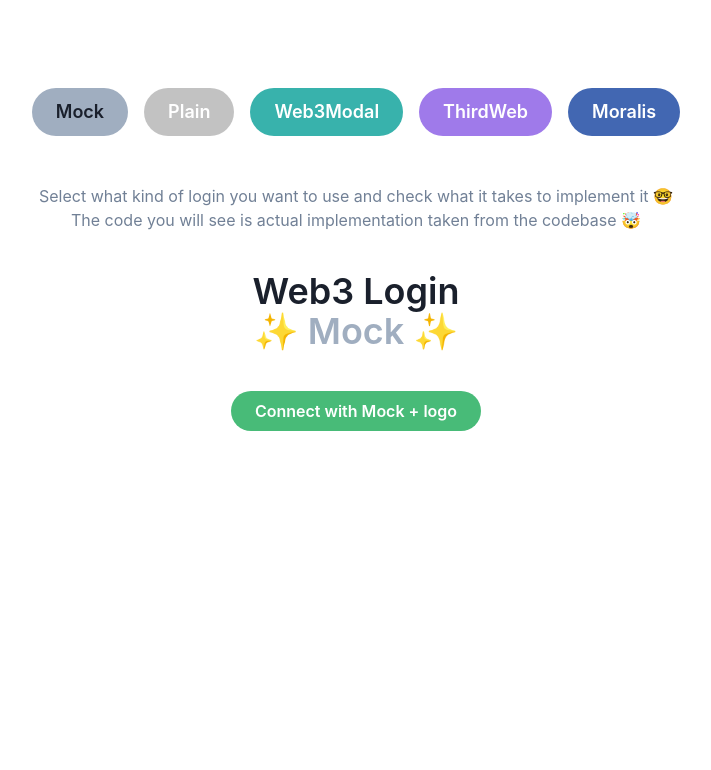
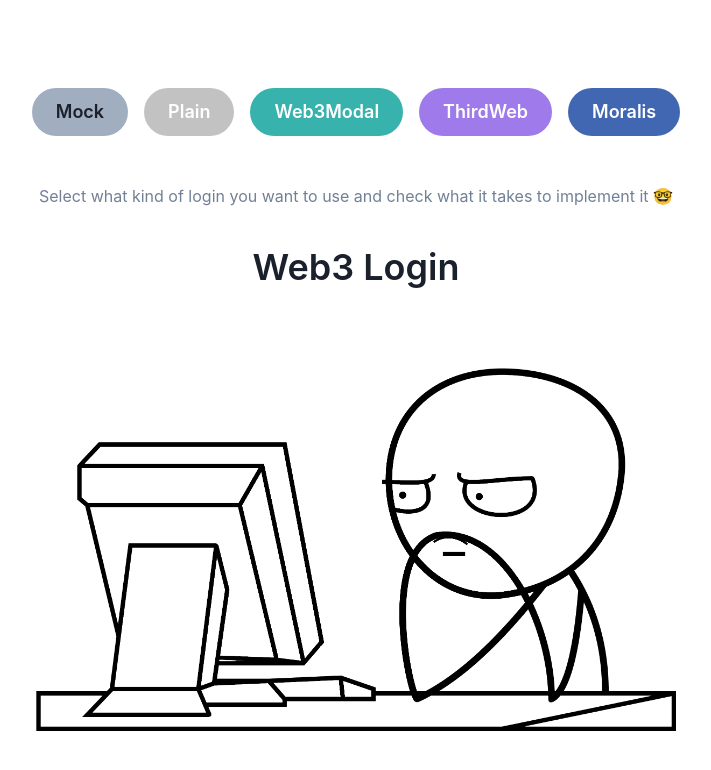
Before and after one commit to andriishupta/web3-logins, a Next.js app: page / in a window 1280 px wide. Shown: the top 770 px of the page, without its empty margins (284-995 px from the left). Built offline with nearby package versions, Linux system fonts and the light colour scheme; no server answers.

Commit message:
:feature: continue working on implementation

```diff
--- a/package.json
+++ b/package.json
@@ -2,7 +2,9 @@
   "name": "web3-logins",
   "private": true,
   "scripts": {
-    "postinstall": "npm run generate-logins",
+    "predev": "npm run generate-logins",
+    "prebuild": "npm run generate-logins",
+    "prestart": "npm run generate-logins",
     "dev": "next dev",
     "build": "next build",
     "start": "next start",
--- a/pages/index.tsx
+++ b/pages/index.tsx
@@ -1,4 +1,5 @@
 import type { NextPage } from 'next';
+import Image from 'next/image';
 import {
   Box,
   Container,
@@ -27,14 +28,14 @@
 import Mock from '../src/components/logins/Mock';
 
 const Home: NextPage = () => {
-  const { type } = useLogin();
+  const { loginType } = useLogin();
   const LoginComponent = {
     [ LoginType.Mock ]: Mock,
     [ LoginType.Plain ]: Plain,
     [ LoginType.Web3Modal ]: Web3Modal,
     [ LoginType.ThirdWeb ]: ThirdWeb,
     [ LoginType.Moralis ]: Moralis,
-  }[ type ];
+  }[ loginType! ];
 
   return (
     <>
@@ -43,7 +44,7 @@
           href="https://fonts.googleapis.com/css2?family=Caveat:wght@700&display=swap"
           rel="stylesheet"
         />
-        <title>Web3 Login Showcase | {type} </title>
+        <title>Web3 Logins Showcase {loginType ? `| ${loginType}` : ''} </title>
       </Head>
       <Container position={'relative'} maxW={'3xl'} display={'flex'} flexDirection={'column'}>
         <Stack
@@ -55,8 +56,14 @@
         >
           <LoginPicker/>
           <Heading/>
-          <LoginComponent/>
-          <DynamicCodeComponent/>
+          {loginType
+            ? <>
+              <LoginComponent/>
+              <DynamicCodeComponent/>
+              ...Description...
+            </>
+            : <Box py={{ base: 10, md: 10 }}><Image src="/placeholder.png" alt="coding meme" width={640} height={363}/></Box>
+          }
         </Stack>
       </Container>
     </>
--- a/src/components/Code.tsx
+++ b/src/components/Code.tsx
@@ -18,12 +18,12 @@
 import { useLogin } from '../core';
 
 const Code: FC = () => {
-  const { type } = useLogin();
+  const { loginType } = useLogin();
   const [codeString, setCodeString] = useState('');
 
   useEffect(() => {
-    fetch(`/${type}.login.json`).then((response) => response.json()).then(({ value }) => setCodeString(value));
-  }, [type]);
+    fetch(`/${loginType}.login.json`).then((response) => response.json()).then(({ value }) => setCodeString(value));
+  }, [loginType]);
 
   return <Box my={2} width={'100%'}>
     {codeString &&
--- a/src/components/Heading.tsx
+++ b/src/components/Heading.tsx
@@ -1,6 +1,5 @@
 import {
   Heading as CHeading,
-  Select,
   Text
 } from '@chakra-ui/react';
 import {
@@ -9,27 +8,33 @@
 } from '../core';
 
 const Heading = () => {
-  const { type } = useLogin();
-  const color = AvailableLoginTypesMap[type]?.color ?? 'green';
+  const { loginType } = useLogin();
+  const color = AvailableLoginTypesMap[ loginType! ]?.color ?? 'green';
 
   return <>
     <Text color={'gray.500'}>
-      Select what kind of login you want to use and check what it takes to implement it 🤓
-      <br/>
-      The code you will see is actual implementation taken from the codebase 🤯
+      {loginType
+        ? 'The code you will see is actual implementation taken from the codebase 🤯'
+        : 'Select what kind of login you want to use and check what it takes to implement it 🤓'
+      }
     </Text>
     <CHeading
       fontWeight={600}
       fontSize={{ base: '2xl', sm: '3xl', md: '4xl' }}
-      lineHeight={'110%'}>
-      Web3 Login<br/>
-      ✨&nbsp;
-      <Text as={'span'} color={`${color}.400`}>
-        { type }
-      </Text>
-      &nbsp;✨
+      lineHeight={'110%'}
+    >
+      Web3 Login
+      <br/>
+      {loginType && <>
+        ✨&nbsp;
+        <Text as={'span'} color={`${color}.400`}>
+          {loginType}
+        </Text>
+        &nbsp;✨
+      </>
+      }
     </CHeading>
-  </>
-}
+  </>;
+};
 
 export default Heading;
--- a/src/core.tsx
+++ b/src/core.tsx
@@ -40,24 +40,23 @@
 export const AvailableLoginTypes = Object.values(AvailableLoginTypesMap);
 
 export type LoginState = {
-  type: LoginType,
+  loginType: LoginType | undefined,
   setLoginType: (type: LoginType) => void,
 }
 
 export const defaultLoginStateValue: LoginState = {
-  type: LoginType.Mock,
+  loginType: undefined,
   setLoginType: () => {},
 };
 
 export const LoginContext = createContext<LoginState>(defaultLoginStateValue);
 
 export const LoginProvider: FC = ({ children }) => {
-  const [type, setType] = useState(defaultLoginStateValue.type);
-  const setLoginType = setType;
+  const [loginType, setLoginType] = useState(defaultLoginStateValue.loginType);
 
   return <>
     <LoginContext.Provider value={{
-      type,
+      loginType,
       setLoginType,
     }}>
       {children}
```
Also changed, not shown: public/placeholder.png (added).
